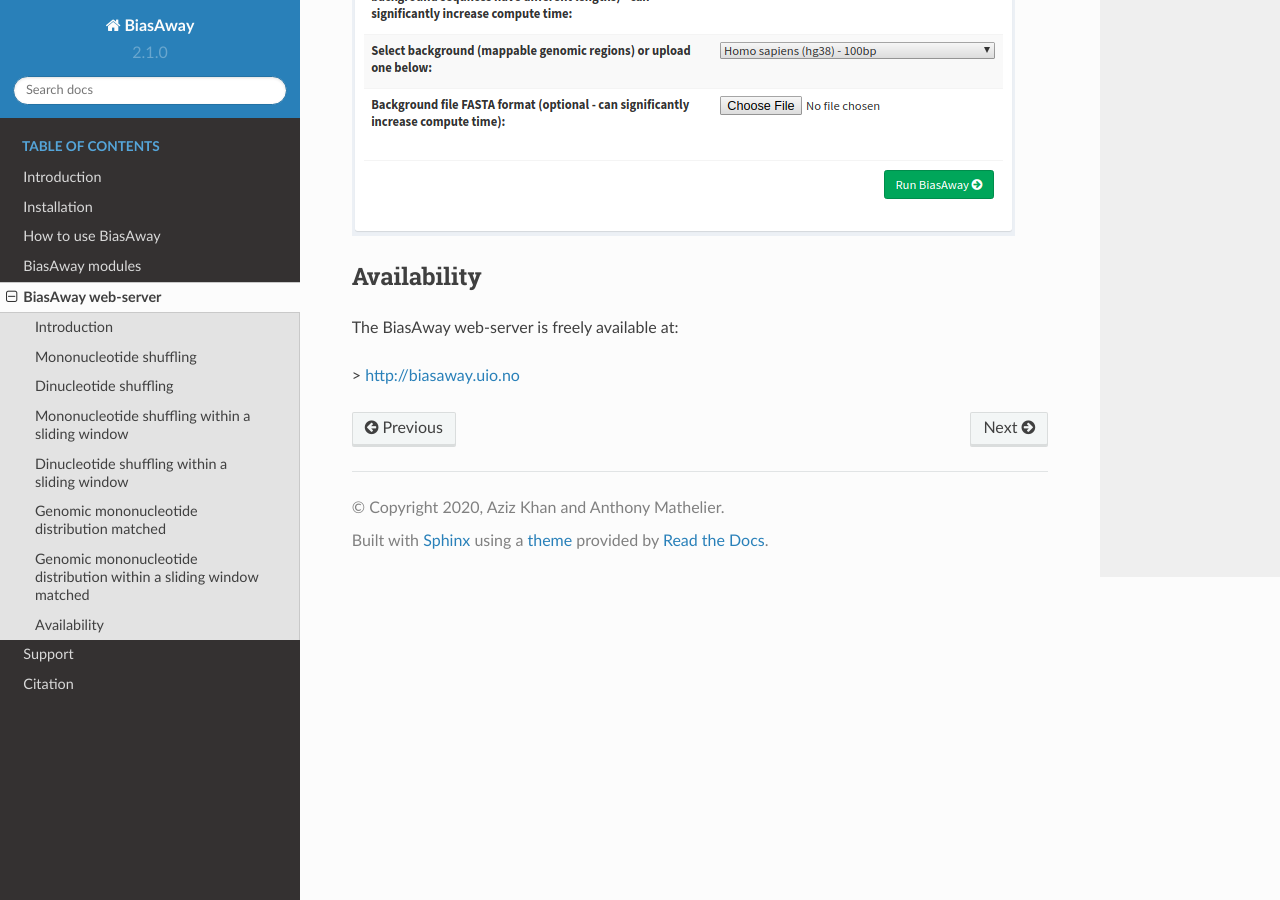
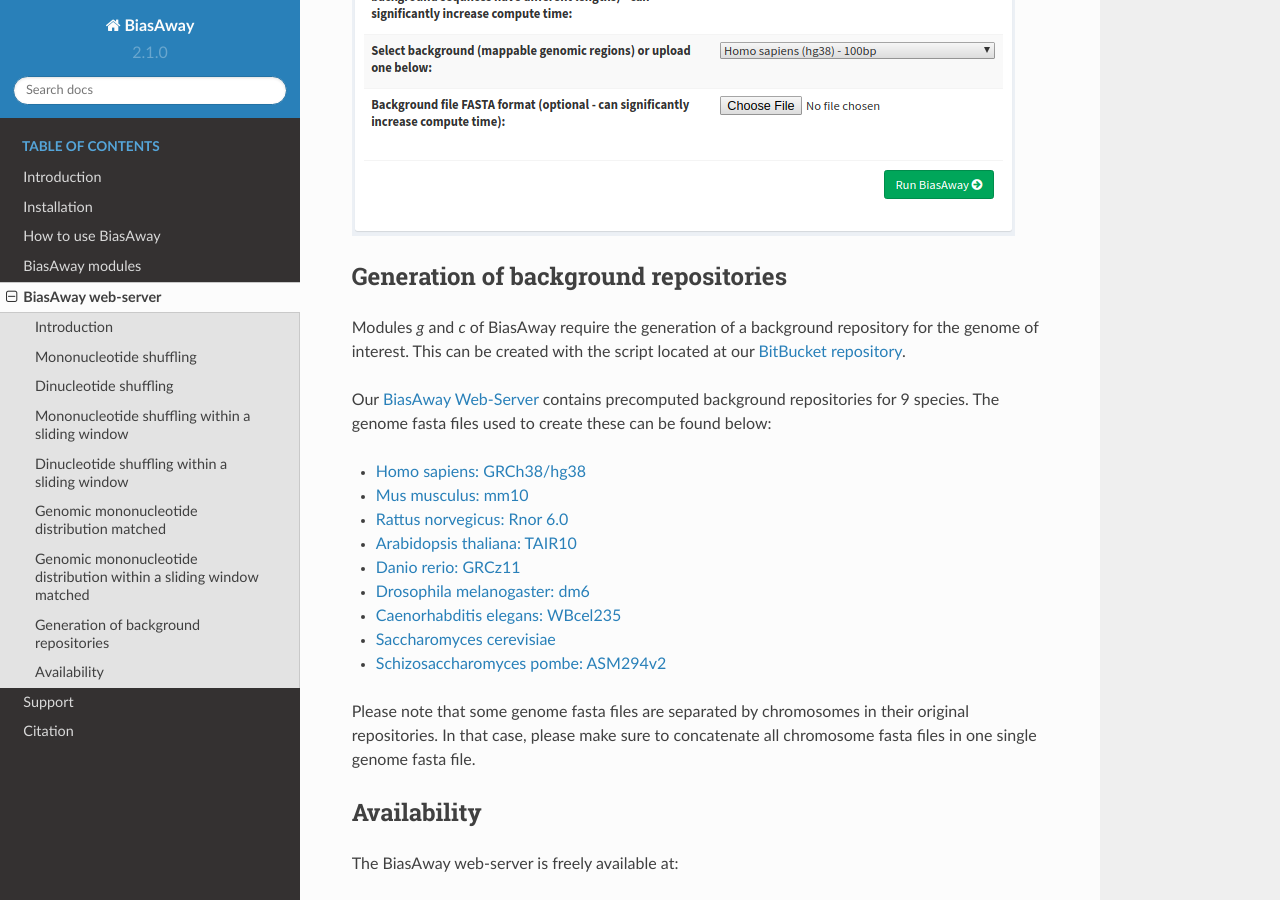
Before and after one commit to asntech/biasaway, a Sphinx documentation site: the page built from docs/webapp.rst, in a window 1280 px wide and 900 px high, scrolled down 4711 px. Built offline with Sphinx 7.4.7 and the Read the Docs theme 2.0.0, drawn with Linux system fonts in a browser that asks for light colours.

Commit message:
Updated documentation at webapp.rst with background repository generation

```diff
--- a/docs/webapp.rst
+++ b/docs/webapp.rst
@@ -59,6 +59,26 @@
 .. figure:: img/module_c.png
    :alt: BiasAway - %GC distribution and %GC composition within a sliding window
 
+
+Generation of background repositories
+=====================================
+
+Modules *g* and *c* of BiasAway require the generation of a background repository for the genome of interest. This can be created with the script located at our `BitBucket repository <https://bitbucket.org/CBGR/biasaway_background_construction/src/master/>`_.
+
+Our `BiasAway Web-Server <https://biasaway.uio.no/>`_ contains precomputed background repositories for 9 species. The genome fasta files used to create these can be found below:
+
+* `Homo sapiens: GRCh38/hg38 <https://hgdownload.soe.ucsc.edu/goldenPath/hg38/bigZips/>`_
+* `Mus musculus: mm10 <https://hgdownload.soe.ucsc.edu/goldenPath/mm10/bigZips/>`_
+* `Rattus norvegicus: Rnor 6.0 <ftp://ftp.ensembl.org/pub/release-100/fasta/rattus_norvegicus/dna/>`_
+* `Arabidopsis thaliana: TAIR10 <ftp://ftp.ensemblgenomes.org/pub/plants/release-47/fasta/arabidopsis_thaliana/dna/>`_
+* `Danio rerio: GRCz11 <https://hgdownload.soe.ucsc.edu/goldenPath/danRer11/bigZips/>`_
+* `Drosophila melanogaster: dm6 <https://hgdownload.soe.ucsc.edu/goldenPath/dm6/bigZips/>`_
+* `Caenorhabditis elegans: WBcel235 <ftp://ftp.ensembl.org/pub/release-100/fasta/caenorhabditis_elegans/dna/>`_
+* `Saccharomyces cerevisiae <ftp://ftp.ensembl.org/pub/release-100/fasta/saccharomyces_cerevisiae/dna/>`_
+* `Schizosaccharomyces pombe: ASM294v2 <ftp://ftp.ensemblgenomes.org/pub/fungi/release-47/fasta/schizosaccharomyces_pombe/dna/>`_
+
+Please note that some genome fasta files are separated by chromosomes in their original repositories. In that case, please make sure to concatenate all chromosome fasta files in one single genome fasta file.
+
 Availability
 ============
 The BiasAway web-server is freely available at:
```
